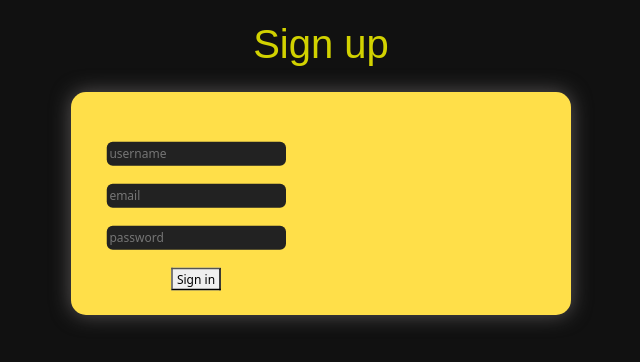
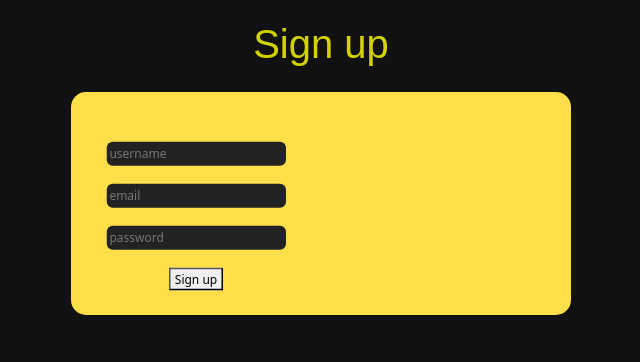
Before and after one commit to sbarreto10/mern-task-manager, a React (Vite) app in the folder client/: page /register in a window 1280 px wide. Shown: the top 362 px of the page, without its empty margins (319-959 px from the left). Built offline with nearby package versions, Linux system fonts and the light colour scheme.

Commit message:
Added the signin function to the context to send login data from the LoginPage form to api/login

```diff
--- a/client/src/api/auth.js
+++ b/client/src/api/auth.js
@@ -3,3 +3,5 @@ import axios from "axios"
 const API = "http://localhost:3000/api"
 
 export const registerRequest = (user) => axios.post(`${API}/register`, user)
+
+export const loginRequest = (user) => axios.post(`${API}/login`, user)
--- a/client/src/assets/user-form.css
+++ b/client/src/assets/user-form.css
@@ -6,7 +6,6 @@
   align-items: center;
 
   border-radius: 15px;
-  box-shadow: 0 0 20px rgb(89, 86, 86);
 }
 
 form {
--- a/client/src/components/UserForm.jsx
+++ b/client/src/components/UserForm.jsx
@@ -1,7 +1,7 @@
 import React from "react";
 import "../assets/user-form.css";
 
-const UserForm = ({ onSubmit, register, errors, fields }) => {
+const UserForm = ({ onSubmit, register, errors, fields, operation }) => {
   return (
     <div id="form-container">
       <form className="gap-4" onSubmit={onSubmit}>
@@ -14,7 +14,7 @@ const UserForm = ({ onSubmit, register, errors, fields }) => {
             key={`input-${key}`}
           />
         ))}
-        <button type="submit">Sign in</button>
+        <button type="submit">{operation}</button>
       </form>
       {Boolean(errors.length) && (
         <div className="error-container">
--- a/client/src/context/AuthContext.jsx
+++ b/client/src/context/AuthContext.jsx
@@ -1,5 +1,5 @@
 import { createContext, useState, useContext } from "react";
-import { registerRequest } from "../api/auth.js";
+import { registerRequest, loginRequest } from "../api/auth.js";
 
 export const AuthContext = createContext();
 
@@ -14,20 +14,32 @@ export const useAuth = () => {
 export const AuthProvider = ({ children }) => {
   const [user, setUser] = useState(null); // Usuario que va a poder ser leído en toda la app
   const [isAuthenticated, setIsAuthenticated] = useState(false);
-  const [errors, setErrors] = useState([])
+  const [errors, setErrors] = useState([]);
 
   const signup = async (user) => {
-    try{
+    try {
       const res = await registerRequest(user);
       setUser(res.data);
       setIsAuthenticated(true);
-    }catch(err){
-      setErrors(err.response.data)
+    } catch (err) {
+      setErrors(err.response.data);
+    }
+  };
+
+  const signin = async (user) => {
+    try {
+      const res = await loginRequest(user);
+      setUser(res.data);
+      setIsAuthenticated(true);
+    } catch (err) {
+      setErrors(err.response.data);
     }
   };
 
   return (
-    <AuthContext.Provider value={{ signup, user, isAuthenticated, errors }}>
+    <AuthContext.Provider
+      value={{ signup, signin, user, isAuthenticated, errors }}
+    >
       {children}
     </AuthContext.Provider>
   );
--- a/client/src/pages/LoginPage.jsx
+++ b/client/src/pages/LoginPage.jsx
@@ -7,9 +7,16 @@ import UserForm from "../components/UserForm";
 
 function LoginPage() {
   const { register, handleSubmit } = useForm();
-  const onSubmit = handleSubmit((data) => {
-    console.log(data);
+  const { user, signin, isAuthenticated, errors: errors } = useAuth(); // Los valores del contexto
+  const onSubmit = handleSubmit(async (values) => {
+    await signin({
+      email: values.email.length ? values.email : undefined,
+      password: values.password.length ? values.password : undefined,
+    });
   });
+
+  if(user!=null)
+  console.log("logged as", user.username);
 
   return (
     <div id="page-container">
@@ -18,8 +25,9 @@ function LoginPage() {
         id="PS2Form"
         onSubmit={onSubmit}
         register={register}
-        errors={[]}
+        errors={errors}
         fields={{ email: "text", password: "password" }}
+        operation="Sign in"
       />
     </div>
   );
--- a/client/src/pages/RegisterPage.jsx
+++ b/client/src/pages/RegisterPage.jsx
@@ -31,6 +31,7 @@ function RegisterPage() {
         register={register}
         errors={errors}
         fields={{ username: "text", email: "text", password: "password" }}
+        operation="Sign up"
       />
     </div>
   );
```
